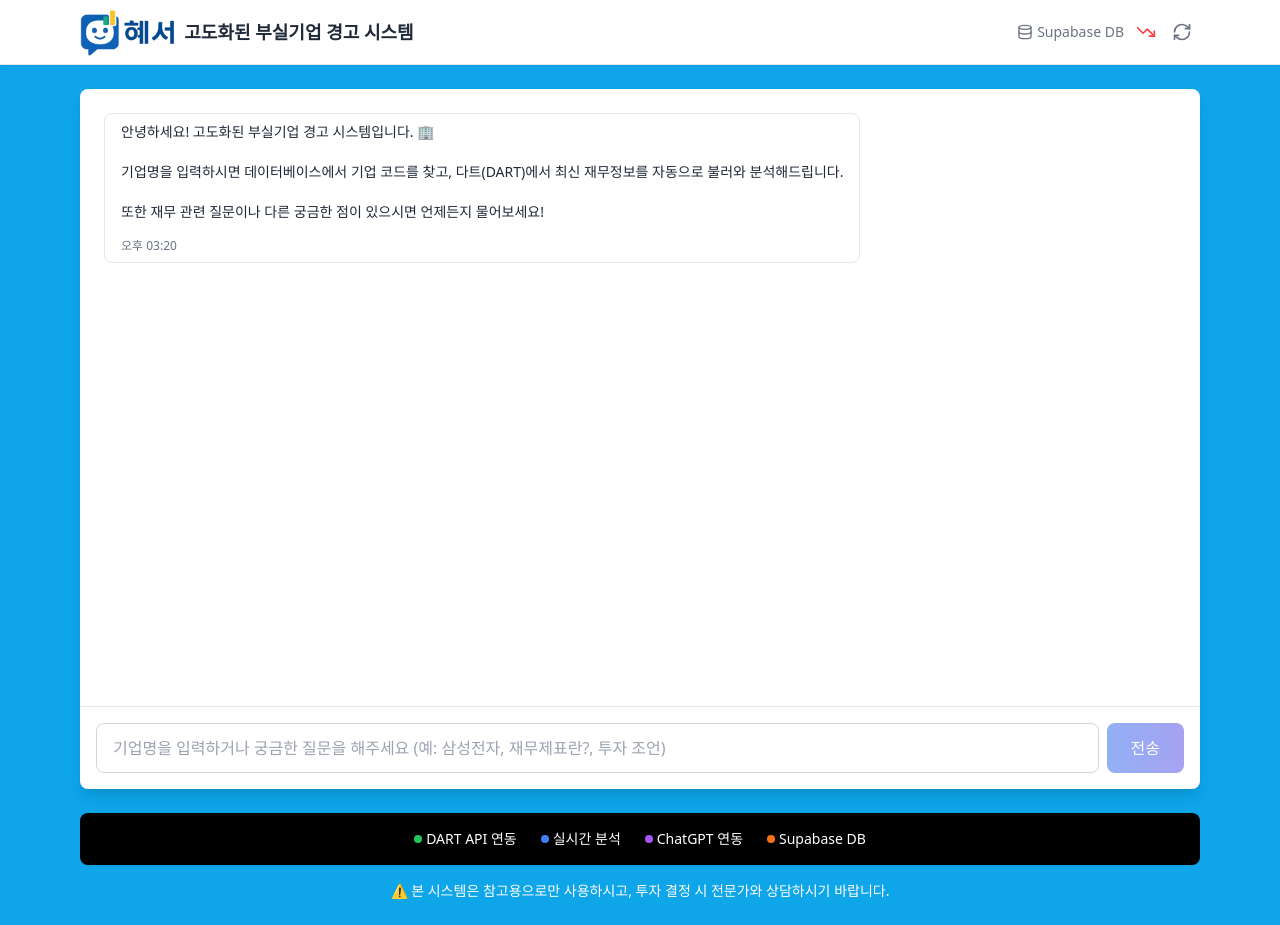
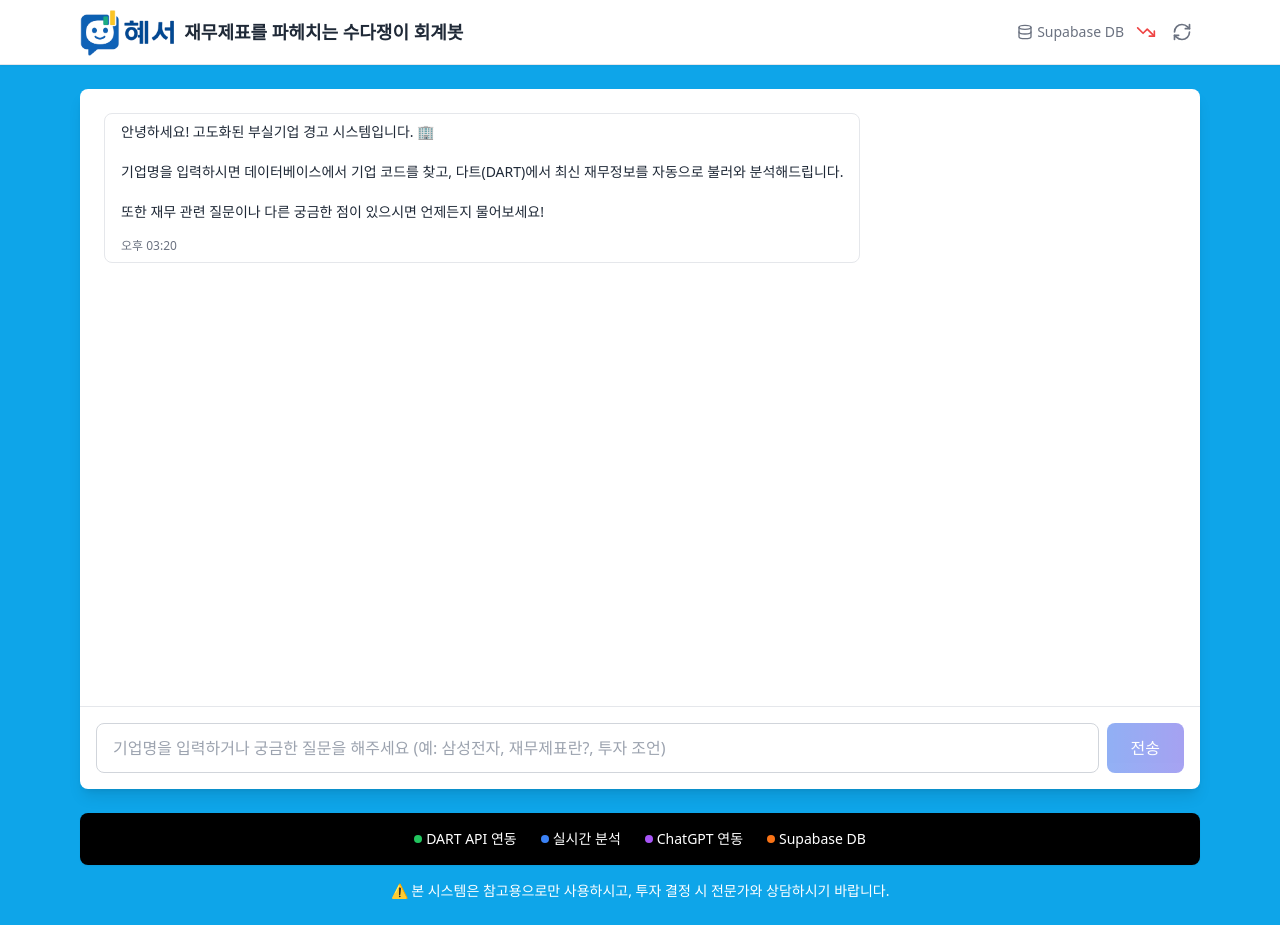
Before and after one commit to trafikaa/trafika, a React (Vite) app: page / in a window 1280 px wide. Built offline with nearby package versions, Linux system fonts and the light colour scheme.

Commit message:
add head sentence

```diff
--- a/src/App.tsx
+++ b/src/App.tsx
@@ -40,8 +40,8 @@ function App() {
         <div className="max-w-6xl mx-auto px-4 py-2">
           <div className="flex items-center justify-between">
             <div className="flex items-center gap-2">
-              <img src="./public/logo2.png" alt="혜서 로고" className="h-12 w-auto object-contain" />
-              <h1 className="text-lg font-bold text-gray-800">고도화된 부실기업 경고 시스템</h1>
+              <img src="/logo2.png" alt="혜서 로고" className="h-12 w-auto object-contain" />
+              <h1 className="text-lg font-bold text-gray-800">재무제표를 파헤치는 수다쟁이 회계봇</h1>
             </div>
             <div className="flex items-center gap-3">
               <div className="flex items-center gap-1 text-sm text-gray-500">
```
